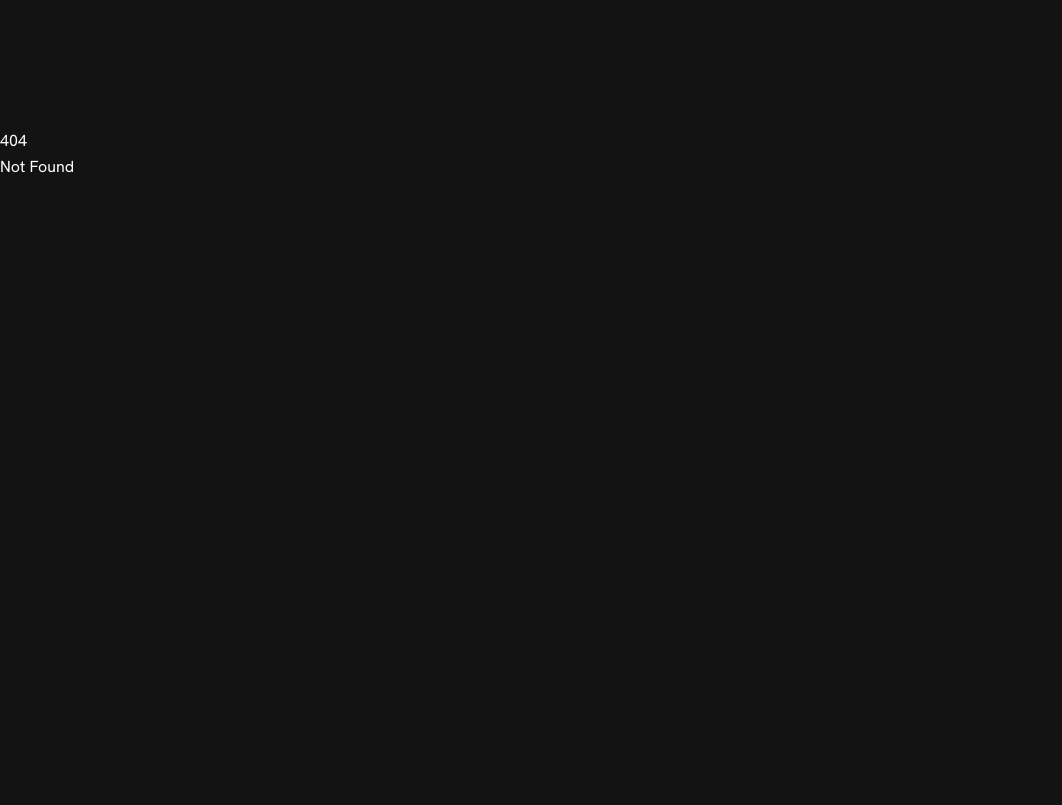
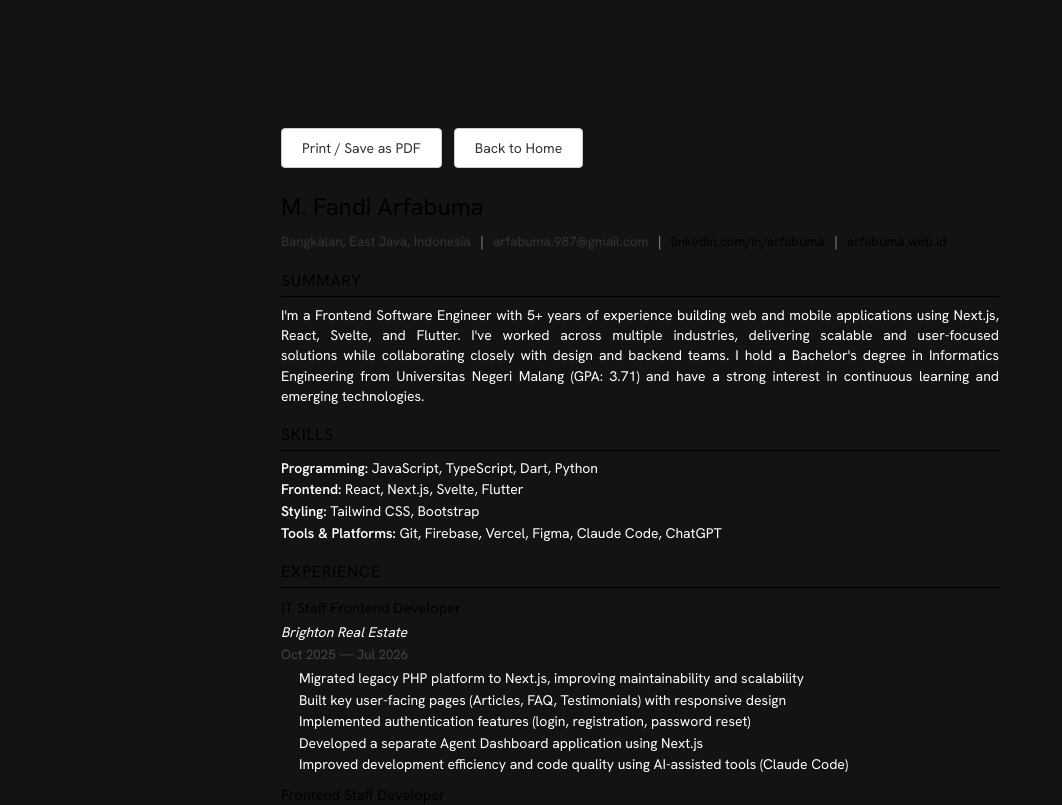
Before and after one commit to fandiarfa26/arfa-dev, a SvelteKit app: page /resume in a window 1280 px wide. Before the commit this address had no page. Shown: the top 805 px of the page, without its empty margins (0-1062 px from the left). Built offline with nearby package versions, Linux system fonts and the light colour scheme.

Commit message:
feat: add resume page with semantic HTML and auto-print

```diff
--- /dev/null
+++ b/src/routes/resume/+page.svelte
@@ -0,0 +1,238 @@
+<script lang="ts">
+  import { onMount } from 'svelte';
+  import { personalInfo, summary, skills, education, languages, experiences, projects } from '$lib/data/resume';
+
+  let printing = $state(false);
+
+  function triggerPrint() {
+    printing = true;
+    setTimeout(() => window.print(), 300);
+  }
+
+  onMount(() => {
+    triggerPrint();
+  });
+</script>
+
+<div class="resume">
+  <div class="no-print toolbar">
+    <button onclick={triggerPrint} class="print-btn">
+      Print / Save as PDF
+    </button>
+    <a href="/" class="back-btn">Back to Home</a>
+  </div>
+
+  <header>
+    <h1>{personalInfo.name}</h1>
+    <p class="contact">
+      {personalInfo.location}
+      <span class="sep">|</span>
+      {personalInfo.email}
+      <span class="sep">|</span>
+      <a href={personalInfo.linkedin}>linkedin.com/in/arfabuma</a>
+      <span class="sep">|</span>
+      <a href={personalInfo.website}>arfabuma.web.id</a>
+    </p>
+  </header>
+
+  <section>
+    <h2>SUMMARY</h2>
+    <p class="summary">{summary}</p>
+  </section>
+
+  <section>
+    <h2>SKILLS</h2>
+    {#each skills as skill}
+      <p class="skill-line">
+        <strong>{skill.category}:</strong> {skill.items.join(', ')}
+      </p>
+    {/each}
+  </section>
+
+  <section>
+    <h2>EXPERIENCE</h2>
+    {#each experiences as exp}
+      <div class="resume-item">
+        <div class="item-header">
+          <h3>{exp.role}</h3>
+          <p class="company">{exp.company}</p>
+          <p class="period">{exp.period}</p>
+        </div>
+        <ul>
+          {#each exp.atsHighlights ?? exp.highlights as highlight}
+            <li>{highlight}</li>
+          {/each}
+        </ul>
+      </div>
+    {/each}
+  </section>
+
+  <section>
+    <h2>PROJECTS</h2>
+    {#each projects as project}
+      <div class="resume-item">
+        <div class="item-header">
+          <h3>{project.title}</h3>
+          <p class="period">{project.year}</p>
+        </div>
+        {#if project.tags.length}
+          <p class="tags"><strong>Tech:</strong> {project.tags.join(', ')}</p>
+        {/if}
+        {#if project.atsHighlights}
+          <ul>
+            {#each project.atsHighlights as highlight}
+              <li>{highlight}</li>
+            {/each}
+          </ul>
+        {/if}
+      </div>
+    {/each}
+  </section>
+
+  <section>
+    <h2>EDUCATION</h2>
+    {#each education as edu}
+      <div class="resume-item">
+        <h3>{edu.university}</h3>
+        <p>{edu.degree} <span class="sep">|</span> {edu.period}{#if edu.gpa} <span class="sep">|</span> GPA: {edu.gpa}{/if}</p>
+      </div>
+    {/each}
+  </section>
+
+  <section>
+    <h2>LANGUAGES</h2>
+    <p>{languages.join(', ')}</p>
+  </section>
+</div>
+
+<style>
+  .resume {
+    max-width: 190mm;
+    margin: 0 auto;
+    padding: 0;
+  }
+
+  .toolbar {
+    margin-bottom: 20px;
+    display: flex;
+    gap: 12px;
+  }
+
+  .print-btn, .back-btn {
+    padding: 8px 20px;
+    border: 1px solid #ccc;
+    border-radius: 4px;
+    background: #fff;
+    cursor: pointer;
+    font-size: 14px;
+    text-decoration: none;
+    color: #333;
+  }
+
+  .print-btn:hover, .back-btn:hover {
+    background: #f0f0f0;
+  }
+
+  h1 {
+    font-size: 18pt;
+    margin: 0 0 4px 0;
+    color: #000;
+  }
+
+  h2 {
+    font-size: 12pt;
+    text-transform: uppercase;
+    letter-spacing: 0.05em;
+    border-bottom: 1px solid #000;
+    padding-bottom: 2px;
+    margin: 16px 0 8px 0;
+    color: #000;
+  }
+
+  h3 {
+    font-size: 11pt;
+    margin: 0 0 2px 0;
+    color: #000;
+  }
+
+  .contact {
+    font-size: 10pt;
+    margin: 0 0 8px 0;
+    color: #333;
+  }
+
+  .sep {
+    margin: 0 6px;
+    color: #999;
+  }
+
+  .summary {
+    font-size: 10.5pt;
+    line-height: 1.45;
+    margin: 0;
+    text-align: justify;
+  }
+
+  .skill-line {
+    font-size: 10.5pt;
+    margin: 2px 0;
+    line-height: 1.4;
+  }
+
+  .item-header {
+    margin-bottom: 4px;
+  }
+
+  .company {
+    font-size: 10.5pt;
+    font-style: italic;
+    margin: 0;
+  }
+
+  .period {
+    font-size: 10pt;
+    color: #444;
+    margin: 0;
+  }
+
+  ul {
+    margin: 4px 0 8px 0;
+    padding-left: 18px;
+  }
+
+  li {
+    font-size: 10.5pt;
+    line-height: 1.4;
+    margin-bottom: 2px;
+  }
+
+  .tags {
+    font-size: 10pt;
+    margin: 2px 0;
+  }
+
+  a {
+    color: #000;
+    text-decoration: none;
+  }
+
+  a:hover {
+    text-decoration: underline;
+  }
+
+  section {
+    margin-bottom: 4px;
+  }
+
+  @media print {
+    .resume {
+      max-width: none;
+      padding: 0;
+    }
+
+    a {
+      color: #000 !important;
+      text-decoration: none !important;
+    }
+  }
+</style>
```
